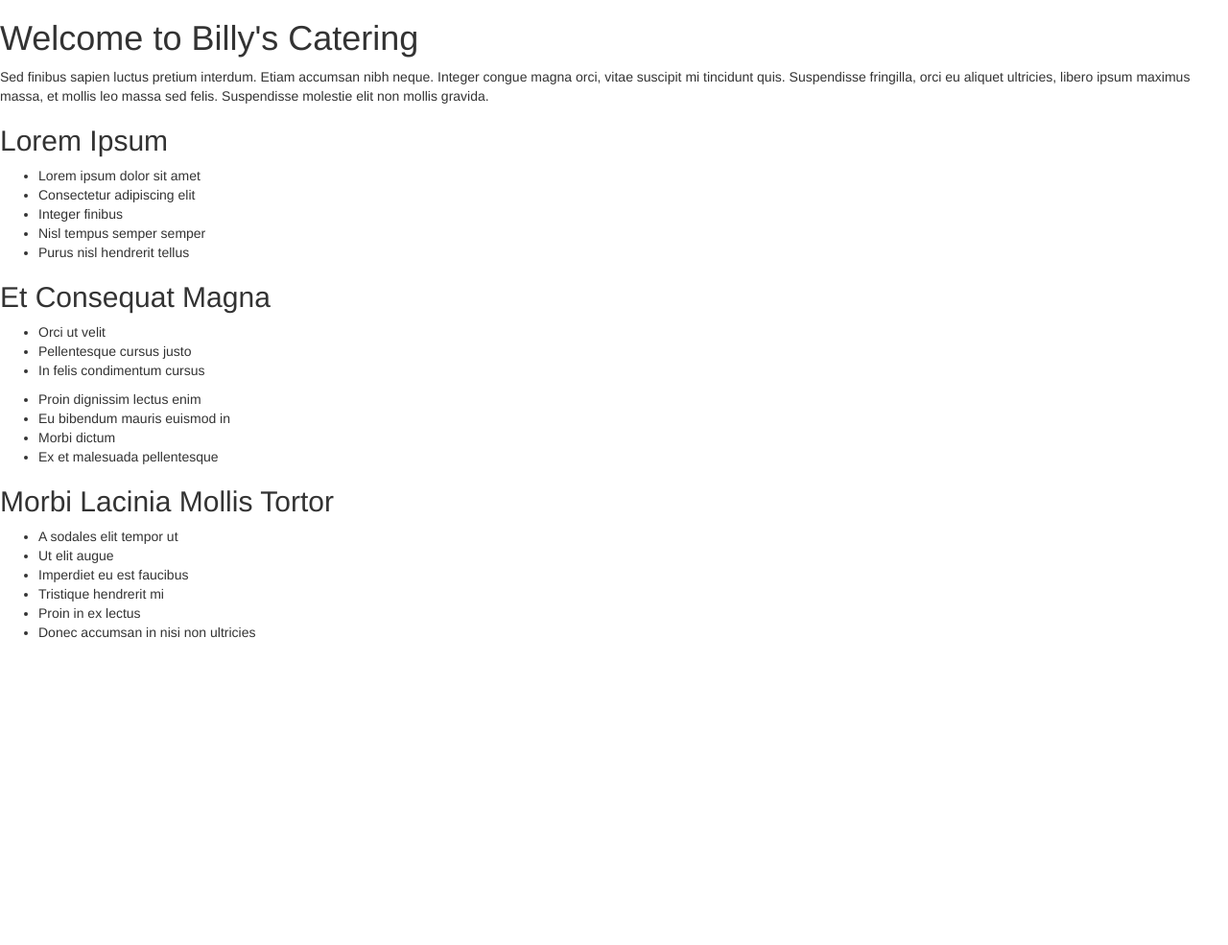
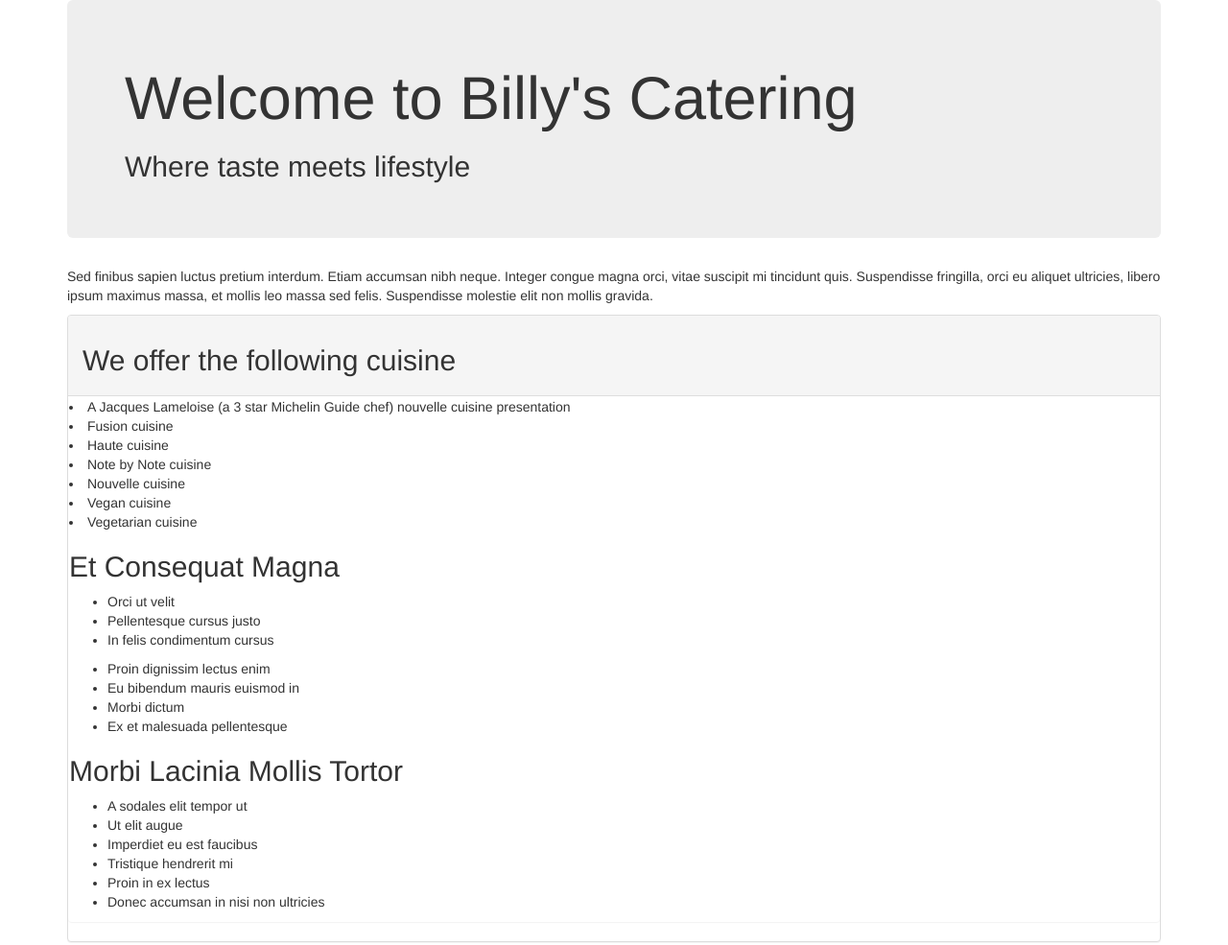
Before and after one commit to oburugu/catering-, a plain HTML site: page index.html in a window 1280 px wide. Shown: the whole page at 96% size. Before the commit the page ends 800 px from the top, so only its background shows below. Drawn offline with Linux system fonts and the light colour scheme.

Commit message:
Add all changes

```diff
--- a/index.html
+++ b/index.html
@@ -5,15 +5,26 @@
     <title>catering project</title>
     <link href="css/bootstrap.css" rel="stylesheet" type="text/css">
   </head>
+  <body>
+  <div class="container">
+  <div class="jumbotron">
   <h1> Welcome to Billy's Catering</h1>
+  <h2> Where taste meets lifestyle</h2>
+</div>
   <p>Sed finibus sapien luctus pretium interdum. Etiam accumsan nibh neque. Integer congue magna orci, vitae suscipit mi tincidunt quis. Suspendisse fringilla, orci eu aliquet ultricies, libero ipsum maximus massa, et mollis leo massa sed felis. Suspendisse molestie elit non mollis gravida.</p>
-    <h2>Lorem Ipsum</h2>
+    <div class="panel panel-default">
+    <div class="panel-heading">
+    <h2 class "panel-title">We offer the following cuisine</h2>
+  </div>
+  <div class="panel body"
     <ul>
-      <li>Lorem ipsum dolor sit amet</li>
-      <li>Consectetur adipiscing elit</li>
-      <li>Integer finibus</li>
-      <li>Nisl tempus semper semper</li>
-      <li>Purus nisl hendrerit tellus</li>
+      <li>A Jacques Lameloise (a 3 star Michelin Guide chef) nouvelle cuisine presentation</li>
+      <li>Fusion cuisine</li>
+      <li>Haute cuisine</li>
+      <li>Note by Note cuisine</li>
+      <li>Nouvelle cuisine</li>
+      <li>Vegan cuisine</li>
+      <li>Vegetarian cuisine</li>
     </ul>
     <h2>Et Consequat Magna</h2>
     <ul>
@@ -36,5 +47,6 @@
       <li>Proin in ex lectus</li>
       <li>Donec accumsan in nisi non ultricies</li>
     </ul>
+  </div>
   </body>
 </html>
```
